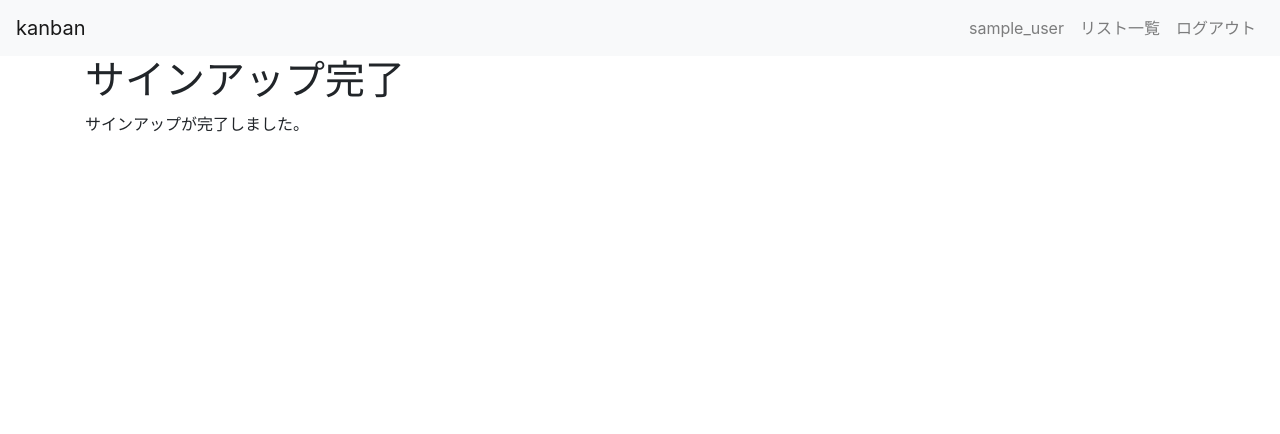
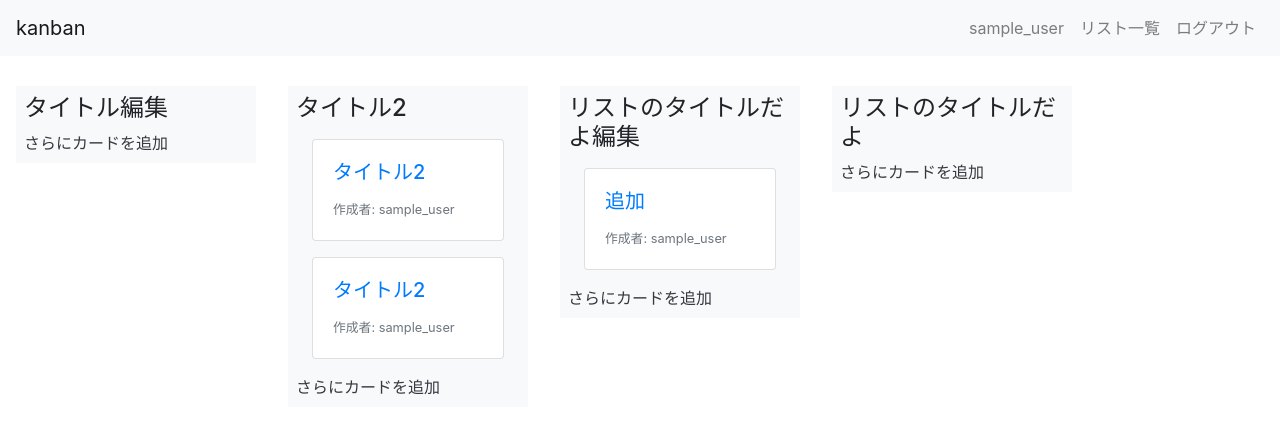
Before and after one commit to KazuyaOsaka/trello, a Django app: page /kanban/home/ in a window 1280 px wide. Shown: the top 434 px of the page. Run offline with Django 3.2, Linux system fonts and the light colour scheme; a user stored in the database is signed in; data comes from the database, SQL or seed files in the repository; both versions use the stored data as it was after the commit; some libraries are stand-ins or nearby versions.

Commit message:
7-1kanryou

```diff
--- a/kanban/templates/kanban/base.html
+++ b/kanban/templates/kanban/base.html
@@ -16,7 +16,7 @@
 
     <!-- =ヘッダー= -->
     <header>
-        <nav class="navbar navbar-expand-lg navbar-light bg-light">
+        <nav class="navbar navbar-expand-lg navbar-light bg-light fixed-top">
           <a class="navbar-brand" href="{% url 'kanban:index' %}">kanban</a>
           <button class="navbar-toggler" type="button" data-toggle="collapse" data-target="#navbarSupportedContent" aria-controls="navbarSupportedContent" aria-expanded="false" aria-label="Toggle navigation">
             <span class="navbar-toggler-icon"></span>
--- a/kanban/templates/kanban/home.html
+++ b/kanban/templates/kanban/home.html
@@ -1,8 +1,33 @@
 {% extends "kanban/base.html" %}
 
 {% block content %}
-        <div class="container">
-          <h1>サインアップ完了</h1>
-          <p>サインアップが完了しました。</p>
+<style>
+body { padding-top: 70px; }
+</style>
+
+<div class="container-fluid" style="display: table-cell !important">
+  <div class="row flex-nowrap">
+    {% for list in list_list %}
+    <div class="bg-light m-3 p-2 " style="width: 240px; height: 100%">
+      <h4>{{ list.title }}
+        <a href="{% url 'kanban:lists_update' list.pk %}" class="text-dark"><i class="far fa-edit fa-xs"></i></a>
+        <a href="{% url 'kanban:lists_delete' list.pk %}" class="text-dark"><i class="far fa-trash-alt fa-xs"></i></a>
+      </h4>
+
+      {% for card in list.card_set.all %}
+      <a href="{% url 'kanban:cards_detail' card.pk %}" class="card m-3">
+        <div class="card-body">
+          <h5 class="card-title">{{ card.title }}</h5>
+          <footer>
+            <small class="text-muted">作成者: {{ card.user.username }}</small>
+          </footer>
         </div>
+      </a>
+      {% endfor %}
+      <a href="{% url 'kanban:cards_create' %}" class="text-dark"><i class="far fa-plus-square"></i> さらにカードを追加</a>
+    </div>
+    {% endfor %}
+  </div>
+</div>
+
 {% endblock %}
--- a/kanban/urls.py
+++ b/kanban/urls.py
@@ -5,7 +5,8 @@ app_name = "kanban"
 
 urlpatterns = [
     path("", views.index, name="index"),
-    path("home/", views.home, name="home"),
+    # path("home/", views.home, name="home"),
+    path("home/", views.HomeView.as_view(), name="home"),
     path("signup/", views.signup, name="signup"),
     path("users/<int:pk>/", views.UserDetailView.as_view(), name="users_detail"),
     path("users/<int:pk>/update/", views.UserUpdateView.as_view(), name="users_update"),
--- a/kanban/views.py
+++ b/kanban/views.py
@@ -20,9 +20,14 @@ def index(request):
     # return HttpResponse("仮のトップページ。ここでreturnされる文字列がTOPページに表示されてる。")
     return render(request, "kanban/index.html")
 
-@login_required
-def home(request):
-    return render(request, "kanban/home.html")
+# @login_required
+# def home(request):
+#     return render(request, "kanban/home.html")
+
+class HomeView(LoginRequiredMixin, ListView):
+    model = List
+    template_name = "kanban/home.html"
+
 
 def signup(request):
     if request.method == 'POST':
```
Also changed, not shown: db.sqlite3.
